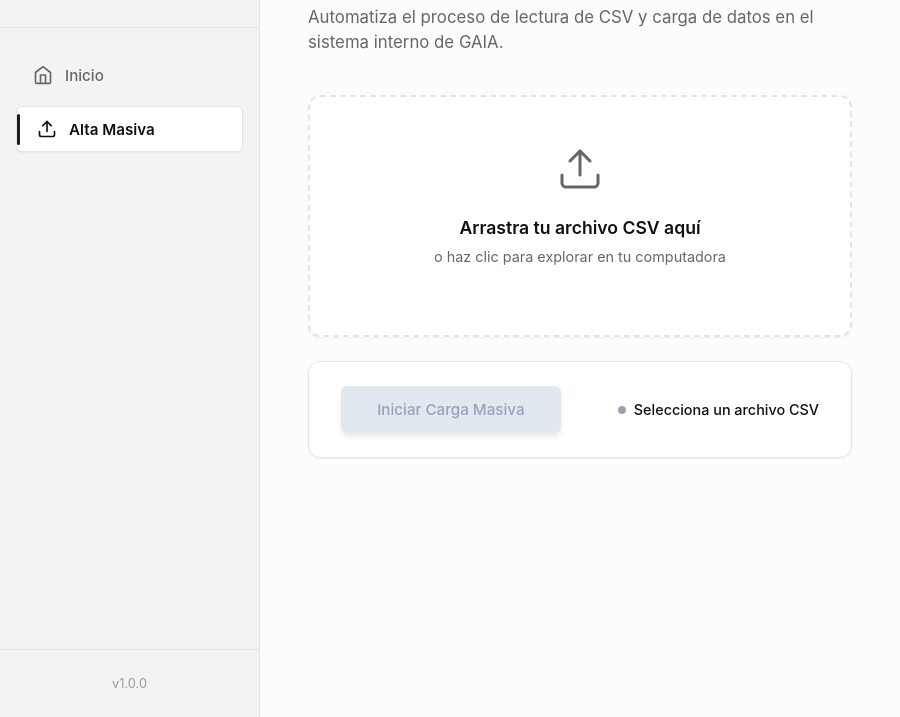
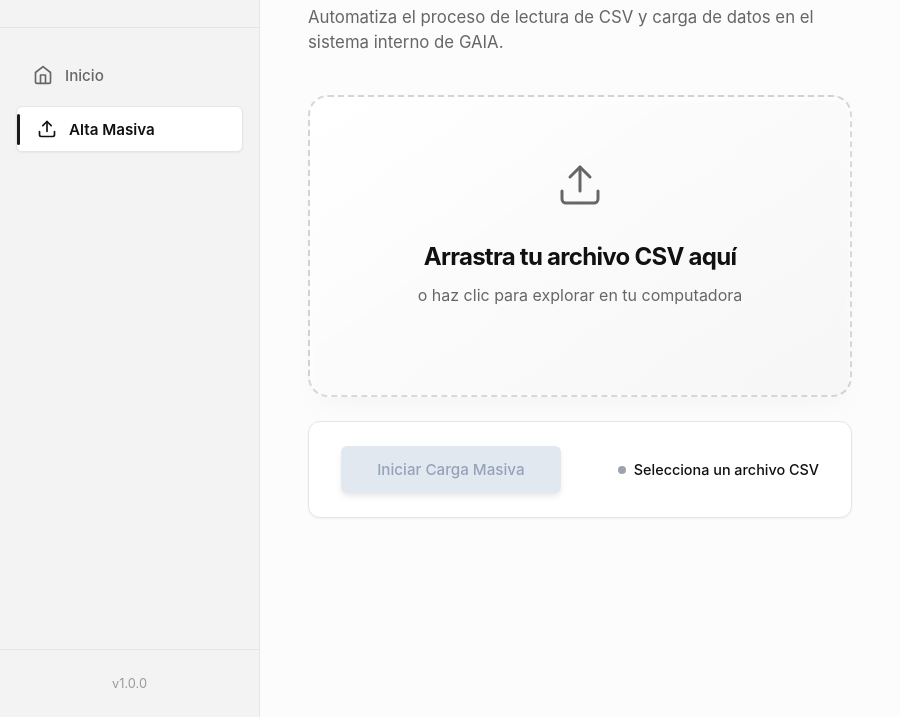
Before and after one commit to SantiConde10/altas_masivas, an Electron app: page app/index.html in a window 900 px wide. Both pictures are taken after a click on the button "Alta Masiva". Shown: the part 83-800 px from the top of the page. Drawn offline with Linux system fonts and the light colour scheme; no server answers.

Commit message:
Modificación de animación de carga de archivos

```diff
--- a/app/panels/alta-masiva/alta-masiva.css
+++ b/app/panels/alta-masiva/alta-masiva.css
@@ -7,76 +7,102 @@
   margin: 0 auto;
 }
 
-/* Drag and Drop Zone */
+/* Drag and Drop Zone - Aesthetic Redesign */
 .drop-zone {
-  background-color: var(--surface-color);
-  border: 2px dashed var(--border-color);
-  border-radius: 12px;
-  padding: 3rem 2rem;
+  background: linear-gradient(145deg, rgba(255,255,255,0.9), rgba(240,240,240,0.5));
+  backdrop-filter: blur(10px);
+  border: 2px dashed rgba(0, 0, 0, 0.15);
+  border-radius: 20px;
+  padding: 4rem 2rem;
   text-align: center;
   cursor: pointer;
-  transition: all 0.3s cubic-bezier(0.4, 0, 0.2, 1);
+  transition: all 0.4s cubic-bezier(0.16, 1, 0.3, 1);
   display: flex;
   flex-direction: column;
   align-items: center;
   justify-content: center;
-  box-shadow: var(--shadow-sm);
+  box-shadow: 0 10px 30px -10px rgba(0,0,0,0.05), inset 0 2px 4px rgba(255,255,255,0.8);
+  position: relative;
+  overflow: hidden;
+}
+
+.drop-zone::before {
+  content: '';
+  position: absolute;
+  top: 0; left: 0; right: 0; bottom: 0;
+  background: radial-gradient(circle at center, rgba(0,0,0,0.03) 0%, transparent 70%);
+  opacity: 0;
+  transition: opacity 0.4s ease;
+  pointer-events: none;
 }
 
 .drop-zone:hover, .drop-zone.dragover {
   border-color: var(--primary-color);
-  background-color: rgba(0, 0, 0, 0.01);
-  transform: translateY(-2px);
-  box-shadow: var(--shadow-md);
+  border-style: solid;
+  transform: translateY(-4px);
+  box-shadow: 0 20px 40px -10px rgba(0,0,0,0.1), inset 0 2px 4px rgba(255,255,255,1), 0 0 0 4px rgba(0,0,0,0.03);
 }
 
-.drop-zone.dragover {
-  border-style: solid;
-  background-color: rgba(0, 0, 0, 0.02);
+.drop-zone:hover::before, .drop-zone.dragover::before {
+  opacity: 1;
 }
 
 .drop-icon {
   color: var(--text-secondary);
-  margin-bottom: 1rem;
-  transition: color 0.3s ease;
+  margin-bottom: 1.5rem;
+  transition: all 0.4s cubic-bezier(0.16, 1, 0.3, 1);
+  transform: scale(1);
 }
 
 .drop-zone:hover .drop-icon {
   color: var(--primary-color);
+  transform: scale(1.15) translateY(-5px);
+  filter: drop-shadow(0 4px 10px rgba(0,0,0,0.15));
 }
 
 .drop-zone h3 {
-  font-size: 1.1rem;
-  font-weight: 600;
-  margin-bottom: 0.25rem;
+  font-size: 1.5rem;
+  font-weight: 700;
+  margin-bottom: 0.5rem;
   color: var(--text-primary);
+  letter-spacing: -0.03em;
 }
 
 .drop-zone p {
-  font-size: 0.9rem;
+  font-size: 1rem;
   color: var(--text-secondary);
-  margin-bottom: 1.25rem;
+  margin-bottom: 1.5rem;
+  font-weight: 400;
+}
+
+/* File selected container styling inside drop zone */
+#file-selected-container {
+  background: rgba(255,255,255,0.9) !important;
+  box-shadow: 0 4px 15px rgba(0,0,0,0.08);
+  border: 1px solid rgba(0,0,0,0.05);
+  border-radius: 12px !important;
+  padding: 12px 24px !important;
+  transition: all 0.3s ease;
 }
 
 .file-name-display {
   display: inline-block;
-  font-size: 0.85rem;
+  font-size: 1rem;
   font-weight: 500;
-  padding: 0.4rem 1rem;
-  background-color: var(--bg-sidebar);
-  border-radius: 20px;
   color: var(--text-primary);
   max-width: 90%;
   overflow: hidden;
   text-overflow: ellipsis;
   white-space: nowrap;
-  border: 1px solid var(--border-color);
+  border: none;
+  background: transparent;
+  padding: 0;
 }
 
 .file-name-display.active {
-  background-color: rgba(0, 0, 0, 0.05);
-  border-color: var(--primary-color);
   font-weight: 600;
+  background: transparent;
+  border: none;
 }
 
 /* Action Card */
```
